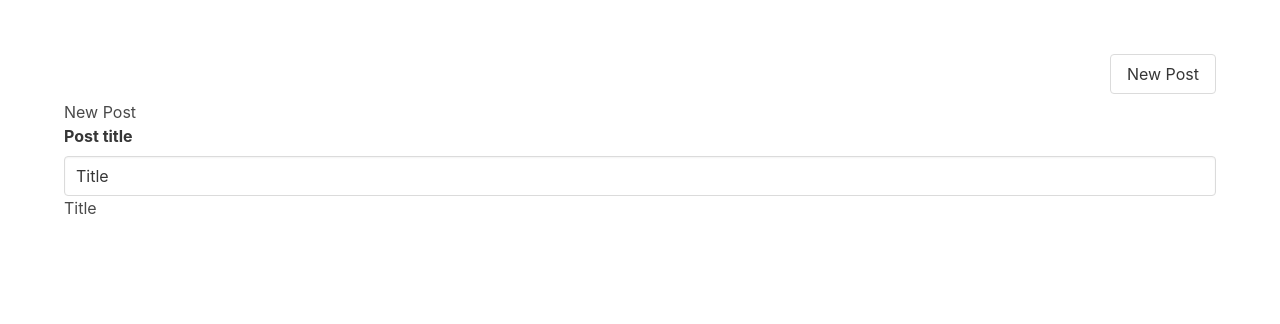
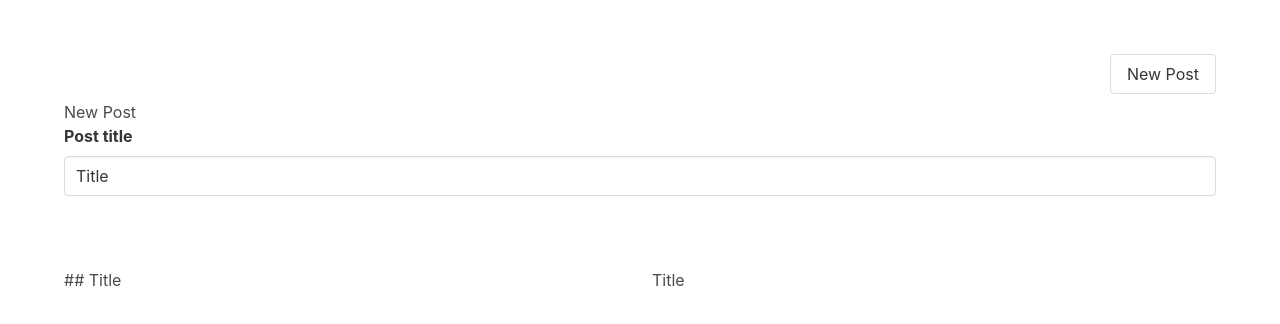
Before and after one commit to Sambrewer/vue-my-app, a Vue app: page /posts/new in a window 1280 px wide. Shown: the top 324 px of the page. Built offline with nearby package versions, Linux system fonts and the light colour scheme.

Commit message:
implementing marked

```diff
--- a/package.json
+++ b/package.json
@@ -12,9 +12,11 @@
     "@types/cors": "2.8",
     "@types/express": "4.17",
     "@types/luxon": "^2.3.1",
+    "@types/marked": "^4.0.3",
     "cors": "2.8",
     "express": "4.17",
     "luxon": "^2.3.1",
+    "marked": "^4.0.3",
     "pinia": "^2.0.14",
     "ts-node": "^10.9.1",
     "vue": "^3.2.47",
--- a/src/components/PostWriter.vue
+++ b/src/components/PostWriter.vue
@@ -1,12 +1,38 @@
 <script lang="ts" setup>
-import { ref } from "vue";
+import { ref, onMounted, watch, watchEffect } from "vue"
 import { TimelinePost } from "../posts"
+import { marked } from "marked"
 
 const props = defineProps<{
     post: TimelinePost
 }>()
 
 const title = ref(props.post.title)
+const content = ref(props.post.markdown)
+const html = ref('')
+const contentEditable = ref<HTMLDivElement>()
+
+watch(content, (newContent) => {
+    marked.parse(newContent, (err, parseResult) => {
+    html.value = parseResult
+    })
+}, {
+    immediate: true
+})
+
+onMounted(() => {
+    if (!contentEditable.value) {
+        throw Error('ContentEditable DOM node was not found')
+    }
+    contentEditable.value.innerText = content.value
+})
+
+function handleInput () {
+    if (!contentEditable.value) {
+        throw Error('ContentEditable DOM node was not found')
+    }
+    content.value = contentEditable.value.innerText
+}
 </script>
 
 <template>
@@ -15,8 +41,17 @@
             <div class="field">
                 <div class="label">Post title</div>
                 <input type="text" class="input" v-model="title">
-                {{ title }}
             </div>
+            <div contenteditable ref="contentEditable" />
+        </div>
+    </div>
+
+    <div class="columns">
+        <div class="column">
+            <div contenteditable ref="contentEditable" @input="handleInput" />
+        </div>
+        <div class="column">
+            <div v-html="html" />
         </div>
     </div>
 </template>
--- a/src/posts.ts
+++ b/src/posts.ts
@@ -4,6 +4,7 @@
     id: string
     title: string
     created: string
+    markdown: string
 }
 
 export interface TimelinePost extends Omit<Post, "created"> {
@@ -13,17 +14,20 @@
 export const today: Post = {
     id: "1",
     title: "Today",
-    created: DateTime.now().toISO()
+    created: DateTime.now().toISO(),
+    markdown: ''
 }
 
 export const thisWeek: Post = {
     id: "2",
     title: "This Week",
-    created: DateTime.now().minus({ days: 5 }).toISO()
+    created: DateTime.now().minus({ days: 5 }).toISO(),
+    markdown: ''
 }
 
 export const thisMonth: Post = {
     id: "3",
     title: "This Month",
-    created: DateTime.now().minus({ weeks: 3 }).toISO()
+    created: DateTime.now().minus({ weeks: 3 }).toISO(),
+    markdown: ''
 }
--- a/src/views/NewPost.vue
+++ b/src/views/NewPost.vue
@@ -6,7 +6,8 @@
 const post: TimelinePost = {
     id: "-1",
     title: "Title",
-    created: DateTime.now()
+    created: DateTime.now(),
+    markdown: '## Title'
 }
 </script>
 
```
Also changed, not shown: 1 other file (tests, documents, lock files or other folders).
